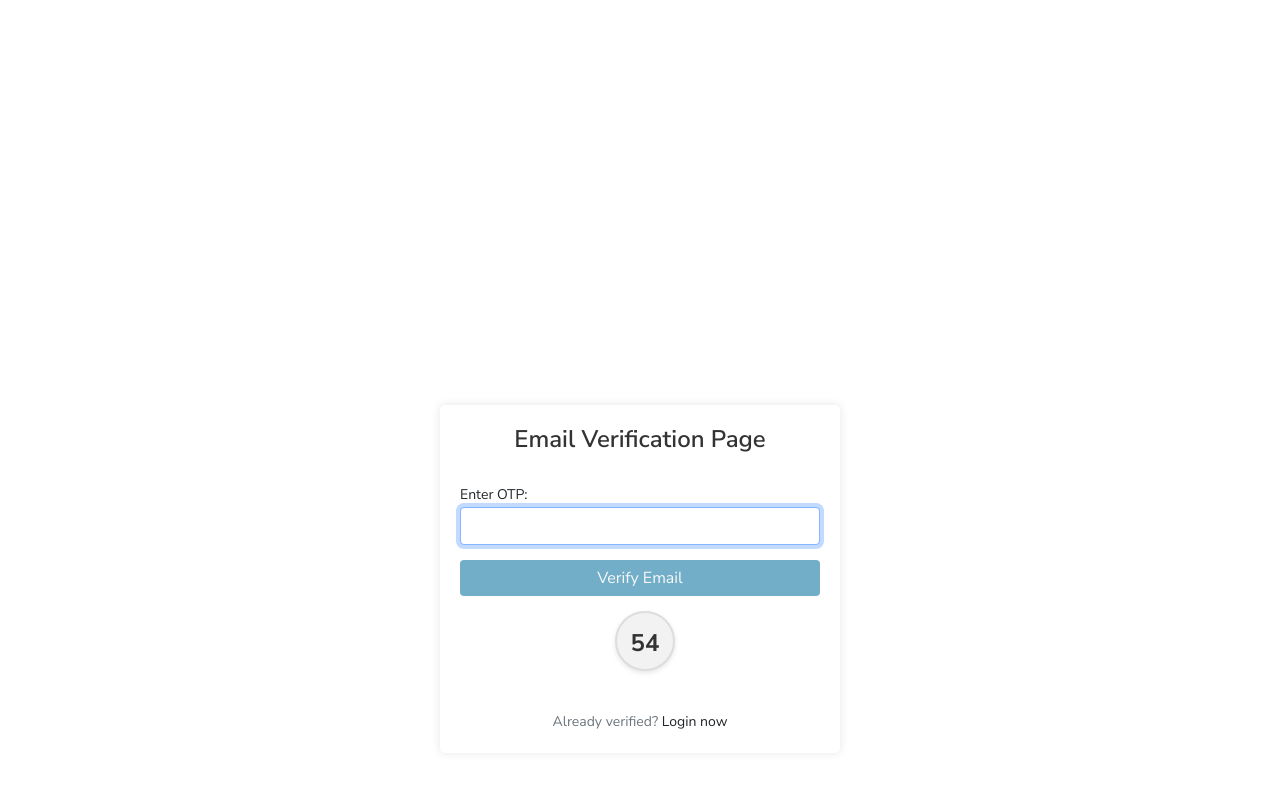
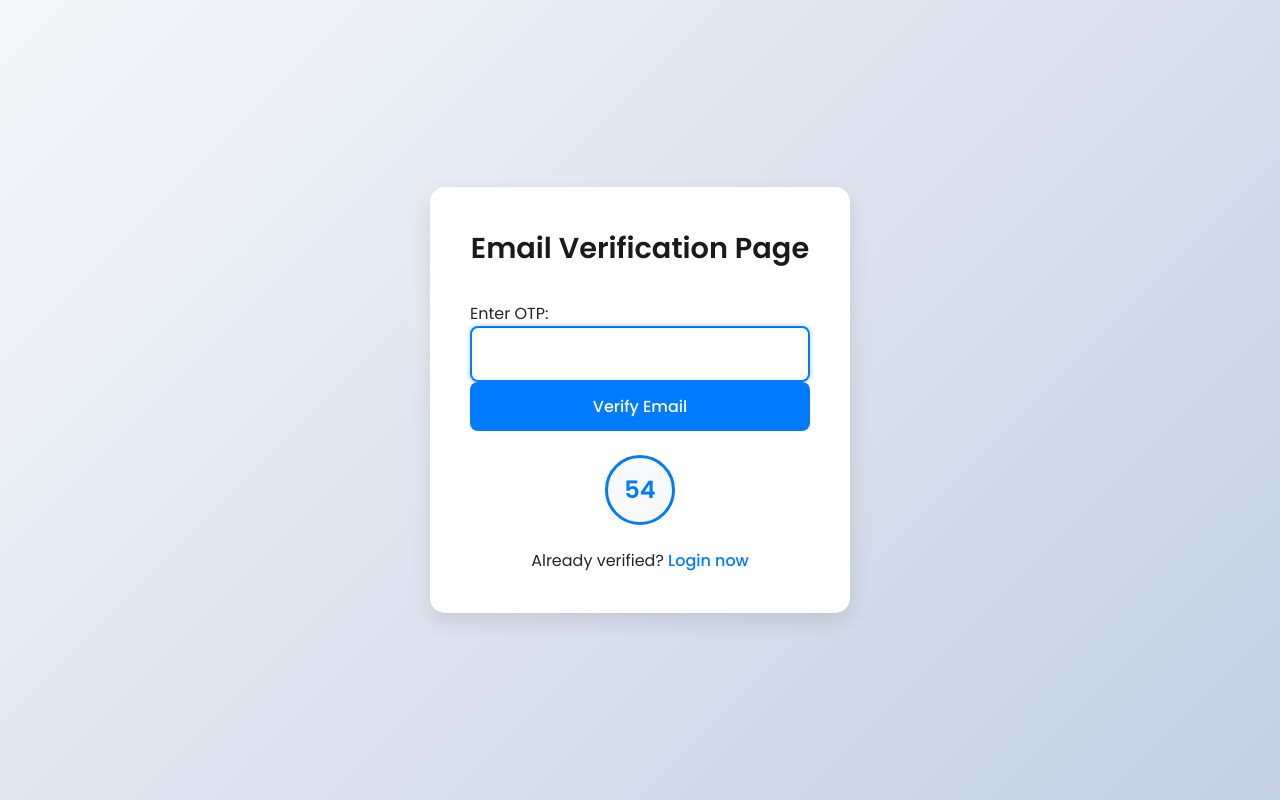
Before and after one commit to Sajid-Ka/HearZone-Project, a Node project: template views/user/verify-otp.ejs in a window 1280 px wide. Run offline with Node 20 templates, Linux system fonts and the light colour scheme; the template is opened without the code that fills it, so the values that code supplies are empty; some libraries are stand-ins or nearby versions.

Commit message:
some style change

```diff
--- a/controllers/user/userController.js
+++ b/controllers/user/userController.js
@@ -128,8 +128,8 @@ const signup = async (req, res) => {
         // Modified: Pass required variables to the template
         res.render('verify-otp', {
             message: null,
-            heading: 'Email Verification Page',  // Add default heading
-            action: 'verify-otp'                 // Add default action
+            heading: 'Email Verification Page',
+            action: 'verify-otp'
         });
     } catch (error) {
         console.error('Signup error:', error);
@@ -157,7 +157,7 @@ const verifyOtp = async (req, res) => {
         name: savedUser.name,
         email: savedUser.email
       };
-      console.log('Session set after OTP:', req.session.user);
+
       delete req.session.userOtp;
       delete req.session.userData;
       res.json({ success: true, redirectUrl: '/' });
--- a/views/user/verify-otp.ejs
+++ b/views/user/verify-otp.ejs
@@ -1,134 +1,124 @@
 <!DOCTYPE html>
-<html lang="zxx">
+<html lang="en">
 <head>
-    <meta charset="UTF-8" />
-    <meta name="description" content="Male_Fashion Template" />
-    <meta name="keywords" content="Male_Fashion, unica, creative, html" />
-    <meta name="viewport" content="width=device-width, initial-scale=1.0" />
-    <meta http-equiv="X-UA-Compatible" content="ie=edge" />
-    <title>HearZone</title>
-    <link href="https://fonts.googleapis.com/css2?family=Nunito+Sans:wght@300;400;600;700;800;900&display=swap" rel="stylesheet" />
-    <link rel="stylesheet" href="/css/bootstrap.min.css" type="text/css" />
-    <link rel="stylesheet" href="/css/font-awesome.min.css" type="text/css" />
-    <link rel="stylesheet" href="/css/elegant-icons.css" type="text/css" />
-    <link rel="stylesheet" href="/css/magnific-popup.css" type="text/css" />
-    <link rel="stylesheet" href="/css/nice-select.css" type="text/css" />
-    <link rel="stylesheet" href="/css/owl.carousel.min.css" type="text/css" />
-    <link rel="stylesheet" href="/css/slicknav.min.css" type="text/css" />
-    <link rel="stylesheet" href="/css/style.css" type="text/css" />
-    <link href="https://cdnjs.cloudflare.com/ajax/libs/font-awesome/5.15.4/css/all.min.css" rel="stylesheet" />
+    <meta charset="UTF-8">
+    <meta name="viewport" content="width=device-width, initial-scale=1.0">
+    <title>HearZone - Email Verification</title>
+    <link href="https://fonts.googleapis.com/css2?family=Poppins:wght@300;400;500;600&display=swap" rel="stylesheet">
+    <link href="https://cdn.jsdelivr.net/npm/bootstrap@5.3.0/dist/css/bootstrap.min.css" rel="stylesheet">
     <link rel="stylesheet" href="https://cdn.jsdelivr.net/npm/sweetalert2@11/dist/sweetalert2.min.css">
-
 
     <style>
         body, html {
             height: 100%;
-            margin: 0;
-            font-family: "Nunito Sans", sans-serif;
+            font-family: 'Poppins', sans-serif;
+            background: linear-gradient(135deg, #f5f7fa 0%, #c3cfe2 100%);
             overflow: hidden;
         }
-        .container {
+        .verification-container {
+            min-height: 100vh;
+            display: flex;
+            align-items: center;
+            justify-content: center;
+            padding: 20px;
+        }
+        .verification-card {
+            background: white;
+            border-radius: 15px;
+            box-shadow: 0 8px 20px rgba(0, 0, 0, 0.1);
+            width: 100%;
+            max-width: 420px;
+            padding: 2.5rem;
+            transition: transform 0.3s ease;
+        }
+        .verification-card:hover {
+            transform: translateY(-5px);
+        }
+        .card-title {
+            font-size: 1.8rem;
+            font-weight: 600;
+            color: #1a1a1a;
+            text-align: center;
+            margin-bottom: 2rem;
+        }
+        .form-control {
+            border-radius: 8px;
+            padding: 0.8rem 1rem;
+            font-size: 1.1rem;
+            border: 2px solid #e1e1e1;
+            transition: all 0.3s ease;
+        }
+        .form-control:focus {
+            border-color: #007bff;
+            box-shadow: 0 0 0 3px rgba(0,123,255,0.1);
+        }
+        .timer-container {
             display: flex;
             justify-content: center;
             align-items: center;
-            height: 100%;
-        }
-        .login_wrap {
-            width: 100%;
-            max-width: 400px;
-            padding: 20px;
-            border-radius: 5px;
-            background: #fff;
-            box-shadow: 0 0 10px rgba(0, 0, 0, 0.1);
-        }
-        .heading_s1 h3 {
-            margin: 0;
-            font-size: 24px;
-            font-weight: 600;
-            color: #333;
-            text-align: center;
-            margin-bottom: 30px;
-        }
-        .form-group {
-            margin-bottom: 15px;
+            gap: 1rem;
+            margin: 1.5rem 0;
         }
         .otp-timer {
-            display: inline-block;
-            margin-left: 10px;
-            font-size: 14px;
-            position: relative;
-            width: 60px;
-            height: 60px;
+            width: 70px;
+            height: 70px;
             border-radius: 50%;
-            line-height: 60px;
-            text-align: center;
-            background: #f2f2f2;
-            border: 2px solid #ddd;
-            box-shadow: 0 2px 5px rgba(0, 0, 0, 0.1);
+            background: #f8f9fa;
+            border: 3px solid #007bff;
+            display: flex;
+            align-items: center;
+            justify-content: center;
+            font-weight: 600;
+            color: #007bff;
+            transition: all 0.3s ease;
+        }
+        .otp-timer.expired {
+            border-color: #dc3545;
+            color: #dc3545;
+            background: #fff5f5;
         }
         #timerValue {
-            display: block;
-            font-size: 24px;
+            font-size: 1.5rem;
             font-weight: bold;
-            color: #333;
-            line-height: 60px;
         }
-        #timerValue.expired {
-            font-size: 14px;
-            color: red;
+        .btn {
+            padding: 0.8rem;
+            font-weight: 500;
+            border-radius: 8px;
+            transition: all 0.3s ease;
         }
         .btn-primary {
-            background-color: #007bff;
+            background: #007bff;
             border: none;
             width: 100%;
-            margin-top: 10px;
-            display: block;
         }
         .btn-primary:hover {
-            background-color: #0056b3;
+            background: #0056b3;
+            transform: translateY(-1px);
         }
         .btn-secondary {
             width: 100%;
-            background-color: #6c757d;
-            border: none;
-            margin-top: 10px;
-            display: block;
+            margin-top: 1rem;
+            display: none;
         }
-        .btn-secondary:hover {
-            background-color: #5a6268;
+        .back-link {
+            text-align: center;
+            margin-top: 1.5rem;
         }
-        .alert-danger {
-            margin-top: 15px;
-            text-align: center;
+        .back-link a {
+            color: #007bff;
+            text-decoration: none;
+            font-weight: 500;
         }
-        .text-center {
-            text-align: center;
-            margin-top: 15px;
-        }
-        .text-muted {
-            color: #6c757d;
-            text-align: center;
-        }
-        .pt-25 {
-            padding-top: 25px;
+        .back-link a:hover {
+            text-decoration: underline;
         }
     </style>
 </head>
 <body>
-    <br>
-    <br>
-    <br>
-    <br>
-    <br>
-    <br>
-    <br>
-    <br>
-    <div class="container">
-        <div class="login_wrap">
-            <div class="padding_eight_all bg-white">
-                <div class="heading_s1">
-                    <h3><%= heading || 'Email Verification Page' %></h3> <!-- Dynamic heading -->
-                </div>
+    <div class="verification-container">
+        <div class="verification-card">
+            <div class="card-title"><%= heading || 'Email Verification Page' %></div> <!-- Dynamic heading -->
             <form id="otpForm" onsubmit="return validateOTPForm()">
                 <input type="hidden" name="action" value="<%= action || 'verify-otp' %>"> <!-- Dynamic action -->
                 <div class="form-group">
@@ -136,17 +126,17 @@
                     <input type="text" id="otp" name="otp" class="form-control" required maxlength="6" pattern="\d*" />
                 </div>
                 <button type="submit" class="btn btn-primary">Verify Email</button>
-                    <div class="form-group text-center">
+                <div class="timer-container">
                     <div id="otpTimer" class="otp-timer">
                         <span id="timerValue">60</span>
                     </div>
-                        <button type="button" class="btn btn-secondary" id="resendBtn" onclick="resendOTP()" style="display: none;">Resend OTP</button>
+                    <button type="button" class="btn btn-secondary" id="resendBtn" onclick="resendOTP()">Resend OTP</button>
                 </div>
                 <% if (locals.message && message.length > 0) { %>
                     <div class="alert alert-danger"><%= message %></div>
                 <% } %>
             </form>
-                <div class="text-muted text-center pt-25">
+            <div class="back-link">
                 <% if (action === 'verify-email-otp') { %>
                     <a href="/profile">Back to Profile</a>
                 <% } else { %>
@@ -155,16 +145,9 @@
             </div>
         </div>
     </div>
-    </div>
-<br>
-<br>
-<br>
-<br>
-<br>
+
     <script src="https://code.jquery.com/jquery-3.6.4.min.js"></script>
     <script src="https://cdn.jsdelivr.net/npm/sweetalert2@11"></script>
-
-
     <script>
         document.getElementById("otp").focus();
 
@@ -266,7 +249,6 @@ function resendOTP() {
             });
             return false;
         }
-
     </script>
     <%- include("../../views/partials/user/footer") %>
 </body>
```
Lines whose indentation alone changed are shown as unchanged.
